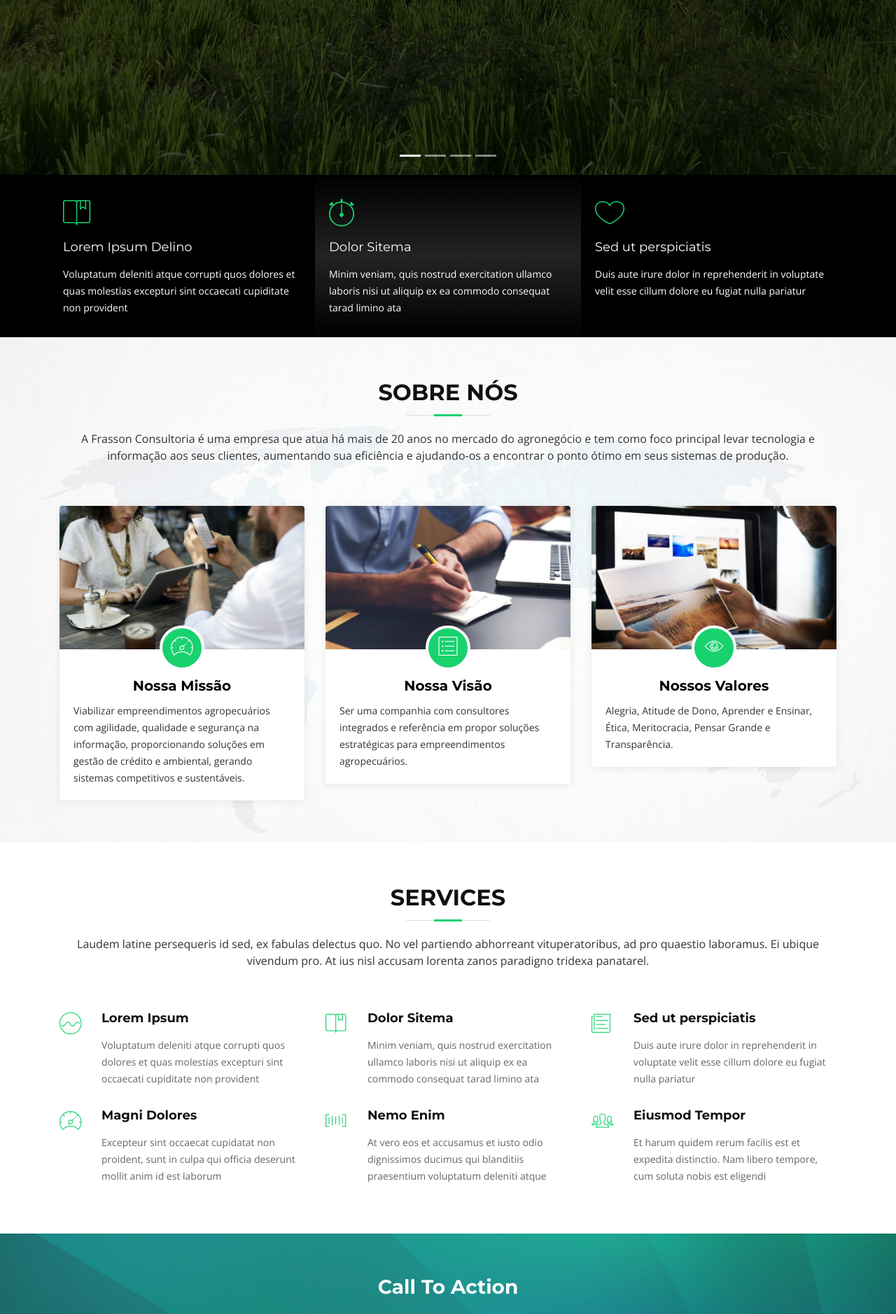
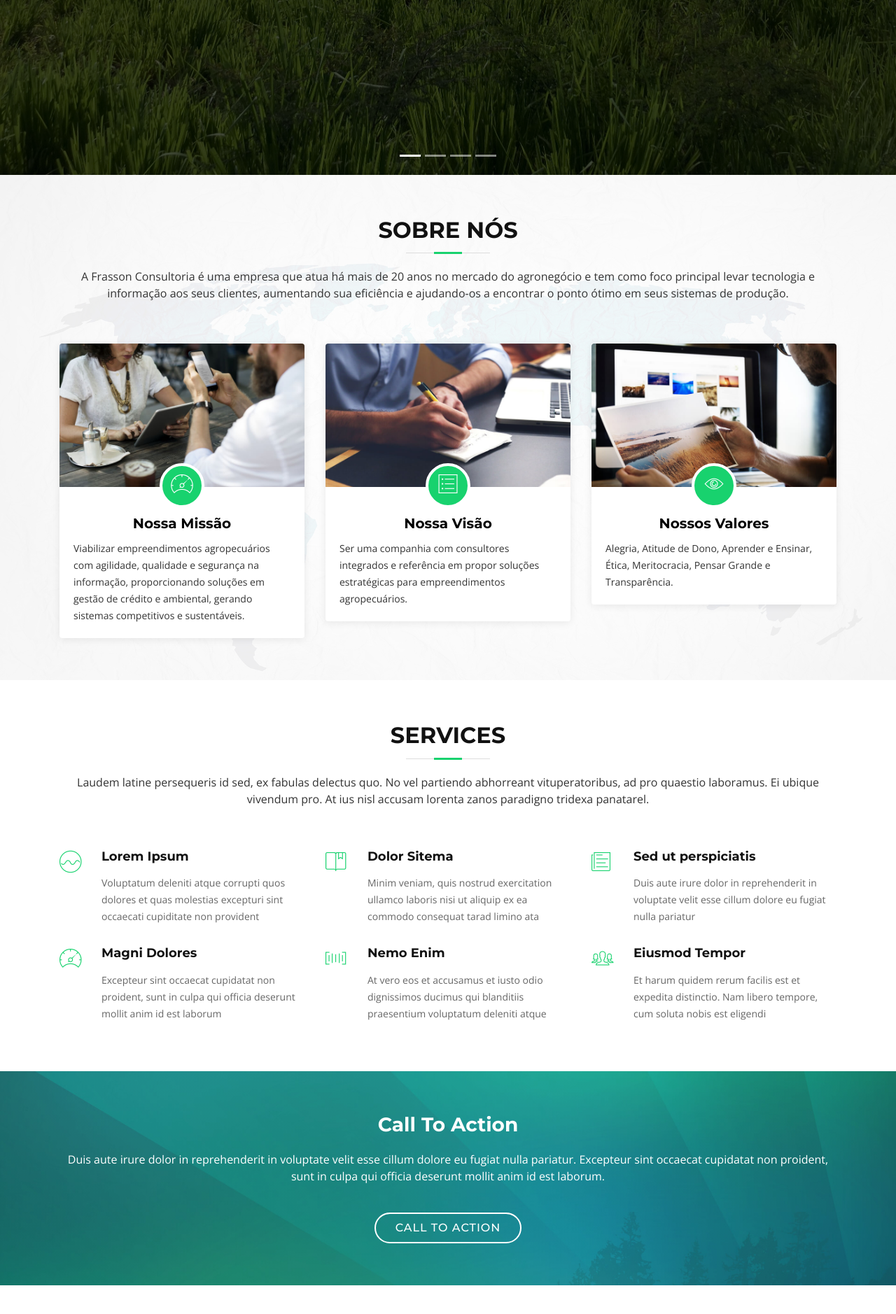
Before and after one commit to GabrielTI2001/frasson2, a Django app: page / in a window 1280 px wide. Shown: the part 550-2428 px from the top of the page at 70% size. Run offline with Django 4.2, Linux system fonts and the light colour scheme; some libraries are stand-ins or nearby versions; some web fonts are replaced.

Commit message:
Update 31.07.2023

```diff
--- a/templates/index.html
+++ b/templates/index.html
@@ -139,31 +139,7 @@
     <!--==========================
       Featured Services Section
     ============================-->
-    <section id="featured-services">
-      <div class="container">
-        <div class="row">
-
-          <div class="col-lg-4 box">
-            <i class="ion-ios-bookmarks-outline"></i>
-            <h4 class="title"><a href="">Lorem Ipsum Delino</a></h4>
-            <p class="description">Voluptatum deleniti atque corrupti quos dolores et quas molestias excepturi sint occaecati cupiditate non provident</p>
-          </div>
-
-          <div class="col-lg-4 box box-bg">
-            <i class="ion-ios-stopwatch-outline"></i>
-            <h4 class="title"><a href="">Dolor Sitema</a></h4>
-            <p class="description">Minim veniam, quis nostrud exercitation ullamco laboris nisi ut aliquip ex ea commodo consequat tarad limino ata</p>
-          </div>
-
-          <div class="col-lg-4 box">
-            <i class="ion-ios-heart-outline"></i>
-            <h4 class="title"><a href="">Sed ut perspiciatis</a></h4>
-            <p class="description">Duis aute irure dolor in reprehenderit in voluptate velit esse cillum dolore eu fugiat nulla pariatur</p>
-          </div>
-
-        </div>
-      </div>
-    </section><!-- #featured-services -->
+    <!-- #featured-services -->
 
     <!--==========================
       About Us Section
@@ -796,7 +772,7 @@
         <div class="row">
 
           <div class="col-lg-3 col-md-6 footer-info">
-            <h3>Frasson</h3>
+            <h3>frasson</h3>
             <p>Cras fermentum odio eu feugiat lide par naso tierra. Justo eget nada terra videa magna derita valies darta donna mare fermentum iaculis eu non diam phasellus. Scelerisque felis imperdiet proin fermentum leo. Amet volutpat consequat mauris nunc congue.</p>
           </div>
 
@@ -845,7 +821,7 @@
 
     <div class="container">
       <div class="copyright">
-        &copy; Copyright <strong>Frasson</strong>. All Rights Reserved
+        &copy; Copyright <strong>frasson</strong>. All Rights Reserved
       </div>
       <div class="credits">
         <!--
```
